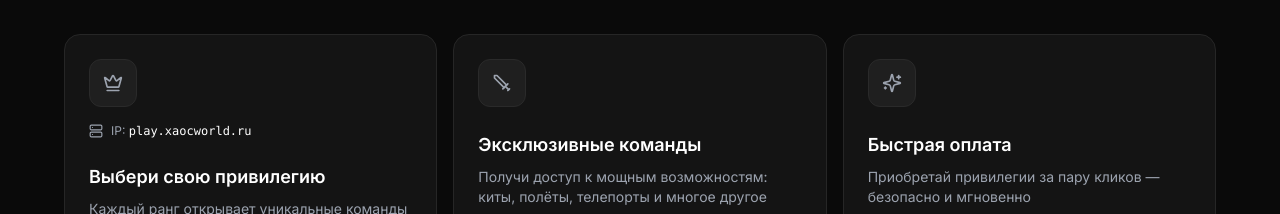
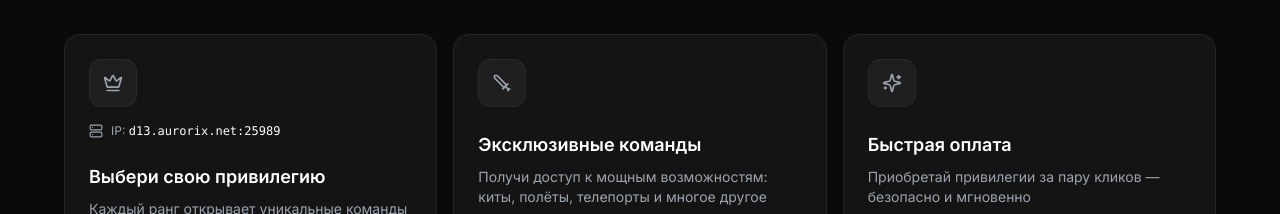
Before and after one commit to pr-poehali-dev/data-sync-initiative-1, a React (Vite) app: page / in a window 1280 px wide. Shown: the part 3320-3534 px from the top of the page. Built offline with nearby package versions, Linux system fonts and the light colour scheme.

Commit message:
Fix: обновлена адреса сервера в информации

```diff
--- a/src/components/HeroSection.tsx
+++ b/src/components/HeroSection.tsx
@@ -48,7 +48,7 @@ export function HeroSection() {
             <div className="space-y-3">
               <div className="flex items-center justify-between py-2 border-b border-[#262626]">
                 <span className="text-sm text-gray-400">IP адрес</span>
-                <code className="text-sm text-white font-mono bg-[#1f1f1f] px-2 py-1 rounded">play.xaocworld.ru</code>
+                <code className="text-sm text-white font-mono bg-[#1f1f1f] px-2 py-1 rounded">d13.aurorix.net:25989</code>
               </div>
               <div className="flex items-center justify-between py-2 border-b border-[#262626]">
                 <span className="text-sm text-gray-400">Версии</span>
--- a/src/components/feature-cards/LinkAccountsCard.tsx
+++ b/src/components/feature-cards/LinkAccountsCard.tsx
@@ -20,7 +20,7 @@ export function LinkAccountsCard() {
         </div>
         <div className="flex items-center gap-2 text-xs text-gray-400">
           <Server className="h-3.5 w-3.5" />
-          <span>IP: <span className="text-white font-mono">play.xaocworld.ru</span></span>
+          <span>IP: <span className="text-white font-mono">d13.aurorix.net:25989</span></span>
         </div>
       </div>
 
```
